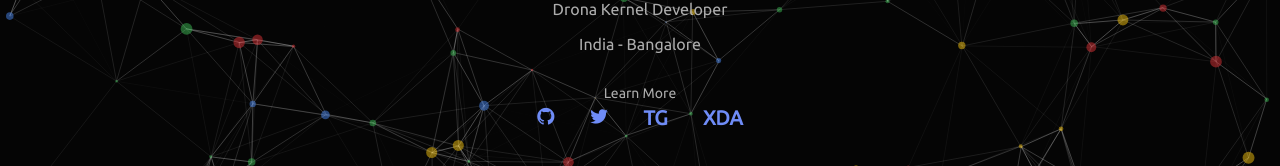
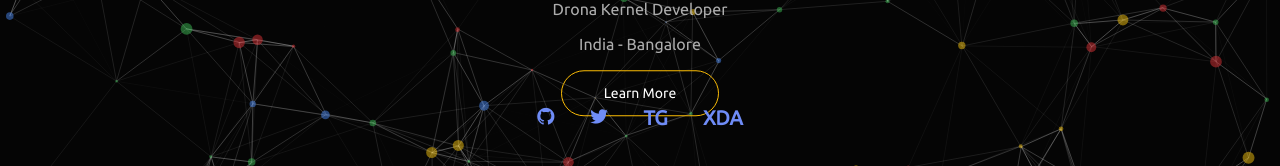
Before and after one commit to GuruDrona/dronacharya.github.io, a plain HTML site: page index.html in a window 1280 px wide. Shown: the part 360-526 px from the top of the page. Drawn offline with Linux system fonts and the light colour scheme; files whose address does not match are found by name.

Commit message:
Update style.css

```diff
--- a/CSS/style.css
+++ b/CSS/style.css
@@ -62,6 +62,15 @@ figure {
   margin-top: 60px;
   margin-bottom: 5px;
   display: block;
+}
+
+.btn_one {
+    text-decoration: none;
+    color: white;
+    font-weight: 100;
+    border: 1px #fbbc05 solid;
+    padding: 1em 3em;
+    border-radius: 100px;
 }
 
 /* Icons */
```
